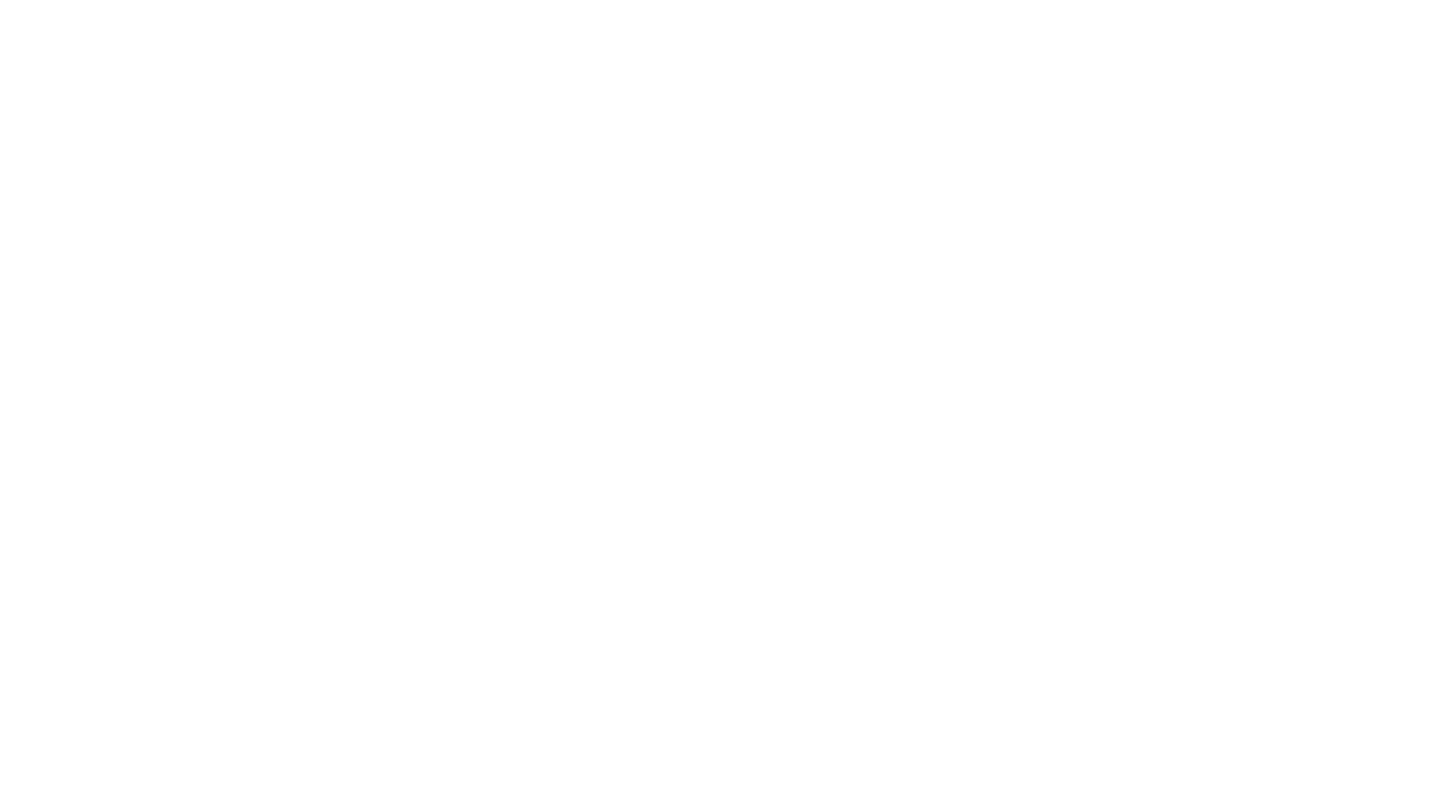
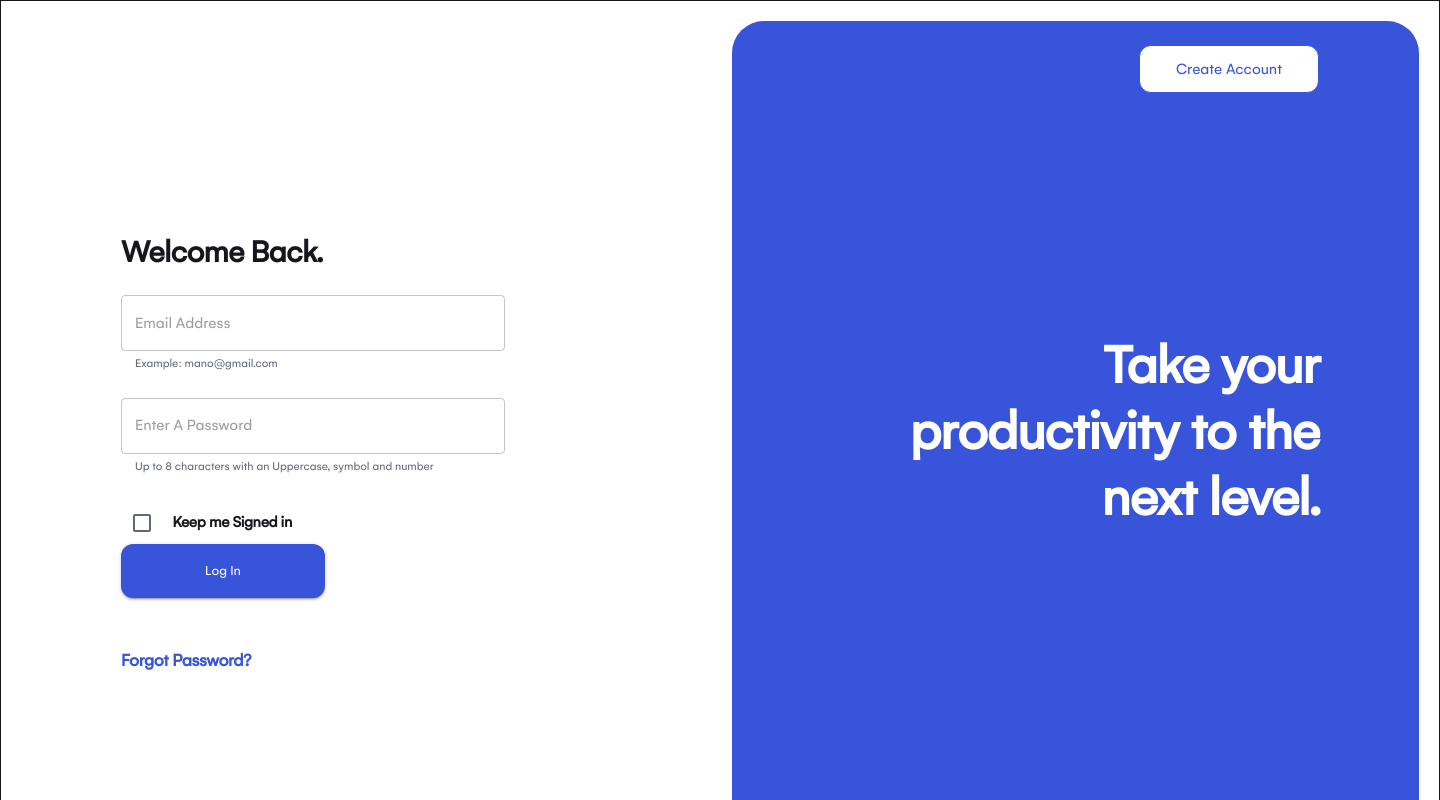
Before and after one commit to SkillBrain-com/pluto-internship, a React (Create React App) app: page /login in a window 1280 px wide. Before the commit this address had no page. Shown: the top 800 px of the page, 1440 px wide, since content can reach past the window. Built offline with nearby package versions, Linux system fonts and the light colour scheme.

Commit message:
add register and login page

```diff
--- a/src/App.jsx
+++ b/src/App.jsx
@@ -4,17 +4,21 @@ import Test from "./pages/TestPage";
 import Tasks from "./pages/Tasks";
 import "./App.css";
 import AddMates from "./pages/AddMates";
+import { CreateAccount } from "./pages/CreateAccount";
+import { Login } from "./pages/Login";
 
-function App() {
+const App = () => {
   return (
     <div>
       <Routes>
         <Route path="/" element={<Tasks />} />
         <Route path="/test" element={<Test />} />
         <Route path="/addmates" element={<AddMates />} />
+        <Route path="/account" element={<CreateAccount />} />
+        <Route path="/login" element={<Login />} />
       </Routes>
     </div>
   );
-}
+};
 
 export default App;
--- /dev/null
+++ b/src/components/authentication/AuthForm.jsx
@@ -0,0 +1,60 @@
+import { Stack, Typography, TextField } from "@mui/material";
+import PropTypes from "prop-types";
+import { HalfPage } from "../shared/layout/HalfPage";
+import Button from "../shared/button/Button";
+
+export const AuthForm = (props) => {
+  const { align, hasLogin } = props;
+  return (
+    <HalfPage sx={{ backgroundColor: "#fff", justifyContent: "flex-start" }}>
+      <Stack
+        direction="row"
+        justifyContent="end"
+        visibility={hasLogin ? "visible" : "hidden"}
+      >
+        <Button variant="login" href="/login">
+          Log In
+        </Button>
+      </Stack>
+
+      <Stack sx={{ width: "384px", paddingTop: "140px" }}>
+        <Typography
+          sx={{
+            fontWeight: "700",
+            fontStyle: "normal",
+            fontSize: "32px",
+            lineHeight: "38px",
+            letterSpacing: "-0.02em",
+            textAlign: align,
+          }}
+        >
+          Create an Account
+        </Typography>
+        <Typography variant="subtitle">It's simple and Easy!!</Typography>
+        <TextField
+          sx={{ paddingTop: "24px" }}
+          // label="Fullname"
+          placeholder="Fullname"
+          helperText="Information about the input"
+        />
+        <TextField
+          sx={{ paddingTop: "24px" }}
+          placeholder="Email Address"
+          helperText="Example: mano@gmail.com"
+        />
+        <TextField
+          sx={{ paddingY: "24px" }}
+          placeholder="Enter A Password"
+          type="password"
+          helperText="Up to 8 characters with an Uppercase, symbol and number"
+        />
+        <Button variant="contained">Create Account</Button>
+      </Stack>
+    </HalfPage>
+  );
+};
+
+AuthForm.propTypes = {
+  align: PropTypes.oneOf(["left", "right"]).isRequired,
+  hasLogin: PropTypes.bool.isRequired,
+};
--- /dev/null
+++ b/src/components/authentication/LoginForm.jsx
@@ -0,0 +1,105 @@
+import { Stack, Typography, TextField, Link } from "@mui/material";
+import PropTypes from "prop-types";
+import { HalfPage } from "../shared/layout/HalfPage";
+import Button from "../shared/button/Button";
+import CheckBox from "@mui/material/Checkbox";
+import { useState } from "react";
+
+export const LoginForm = (props) => {
+  const { align, hasLogin } = props;
+  const [checked, setChecked] = useState(false);
+  const handleChange = (event) => {
+    setChecked(event.target.checked);
+  };
+
+  return (
+    <HalfPage sx={{ backgroundColor: "#fff", justifyContent: "flex-start" }}>
+      <Stack
+        direction="row"
+        justifyContent="end"
+        visibility={hasLogin ? "visible" : "hidden"}
+      >
+        <Button variant="login">Log In</Button>
+      </Stack>
+
+      <Stack sx={{ width: "384px", paddingTop: "140px" }}>
+        <Typography
+          sx={{
+            fontWeight: "700",
+            fontStyle: "normal",
+            fontSize: "32px",
+            lineHeight: "38px",
+            letterSpacing: "-0.02em",
+            textAlign: align,
+          }}
+        >
+          Welcome Back.
+        </Typography>
+
+        <TextField
+          sx={{ paddingTop: "24px" }}
+          placeholder="Email Address"
+          helperText="Example: mano@gmail.com"
+        />
+        <TextField
+          sx={{ paddingTop: "24px" }}
+          placeholder="Enter A Password"
+          type="password"
+          helperText="Up to 8 characters with an Uppercase, symbol and number"
+        />
+
+        <Stack
+          direction="row"
+          spacing={1.2}
+          sx={{ paddingTop: "25px", alignItems: "center" }}
+        >
+          <CheckBox
+            checked={checked}
+            onChange={handleChange}
+            color="primary"
+            size="medium"
+            disableRipple
+          ></CheckBox>
+          <Typography
+            sx={{
+              fontWeight: "600",
+              fontStyle: "normal",
+              fontSize: "16px",
+              lineHeight: "19px",
+              letterSpacing: "-0.02em",
+            }}
+          >
+            Keep me Signed in
+          </Typography>
+        </Stack>
+
+        <Button variant="contained" sx={{ width: "204px" }}>
+          Log In
+        </Button>
+
+        <Stack>
+          <Link
+            href="#"
+            underline="none"
+            sx={{
+              fontWeight: "600",
+              fontStyle: "normal",
+              fontSize: "18px",
+              lineHeight: "22px",
+              letterSpacing: "-0.02em",
+              paddingTop: "52px",
+              textAlign: align,
+            }}
+          >
+            Forgot Password?
+          </Link>
+        </Stack>
+      </Stack>
+    </HalfPage>
+  );
+};
+
+LoginForm.propTypes = {
+  align: PropTypes.oneOf(["left", "right"]).isRequired,
+  hasLogin: PropTypes.bool.isRequired,
+};
--- /dev/null
+++ b/src/components/authentication/Media.jsx
@@ -0,0 +1,53 @@
+import { Stack, Typography } from "@mui/material";
+import Button from "../shared/button/Button";
+import PropTypes from "prop-types";
+import { HalfPage } from "../shared/layout/HalfPage";
+
+export const Media = (props) => {
+  const { align, hasCreate } = props;
+  return (
+    <HalfPage>
+      <Stack
+        direction="row"
+        justifyContent="end"
+        visibility={hasCreate ? "visible" : "hidden"}
+      >
+        <Button variant="create" href="/account">
+          Create Account
+        </Button>
+      </Stack>
+      <Typography
+        sx={{
+          color: "#fff",
+          fontWeight: 600,
+          fontStyle: "normal",
+          fontSize: "56px",
+          lineHeight: "66px",
+          letterSpacing: "-0.02em",
+          paddingTop: "240px",
+          textAlign: align,
+        }}
+      >
+        Take your <br /> productivity to the <br /> next level.
+      </Typography>
+      <Typography
+        sx={{
+          color: "#fff",
+          fontStyle: "normal",
+          fontWeight: 400,
+          fontSize: "20px",
+          lineHeight: "66px",
+          paddingTop: "308px",
+          textAlign: align,
+        }}
+      >
+        SkillBrain 2022 | All Rights Reserved
+      </Typography>
+    </HalfPage>
+  );
+};
+
+Media.propTypes = {
+  align: PropTypes.oneOf(["left", "right"]).isRequired,
+  hasCreate: PropTypes.bool.isRequired,
+};
--- /dev/null
+++ b/src/components/shared/layout/HalfPage.jsx
@@ -0,0 +1,13 @@
+import { Box } from "@mui/material";
+import { styled } from "@mui/material/styles";
+
+export const HalfPage = styled(Box)(({ theme }) => ({
+  display: "flex",
+  flexDirection: "column",
+  justifyContent: "flex-start",
+  width: "688px",
+  height: "984px",
+  backgroundColor: theme.palette.primary.main,
+  borderRadius: "32px",
+  padding: "24px 100px 100px 100px",
+}));
--- /dev/null
+++ b/src/pages/CreateAccount.jsx
@@ -0,0 +1,21 @@
+import { Stack } from "@mui/material";
+import { Media } from "../components/authentication/Media";
+import { AuthForm } from "../components/authentication/AuthForm";
+
+export const CreateAccount = () => {
+  return (
+    <Stack
+      spacing={3}
+      direction="row"
+      sx={{
+        width: "1440px",
+        height: "1024px",
+        padding: "20px",
+        border: "1px solid",
+      }}
+    >
+      <Media align="left" hasCreate={false} />
+      <AuthForm align="left" hasLogin={true} />
+    </Stack>
+  );
+};
--- /dev/null
+++ b/src/pages/Login.jsx
@@ -0,0 +1,21 @@
+import { Stack } from "@mui/system";
+import { Media } from "../components/authentication/Media";
+import { LoginForm } from "../components/authentication/LoginForm";
+
+export const Login = () => {
+  return (
+    <Stack
+      spacing={3}
+      direction="row"
+      sx={{
+        width: "1440px",
+        height: "1024px",
+        padding: "20px",
+        border: "1px solid",
+      }}
+    >
+      <LoginForm align="left" hasLogin={false} />
+      <Media align="right" hasCreate={true} />
+    </Stack>
+  );
+};
--- a/src/theme.js
+++ b/src/theme.js
@@ -29,6 +29,26 @@ const theme = createTheme({
       primary: "#16171D",
       secondary: "#62667E",
       disabled: "#C2C4CF",
+    },
+    inProgress: {
+      main: "#F2F4FD",
+      contrastText: "#3754DB",
+    },
+    inReview: {
+      main: "#F7F2FD",
+      contrastText: "#8937DB",
+    },
+    completed: {
+      main: "#F0FFF9",
+      contrastText: "#00C271",
+    },
+    pending: {
+      main: "#FFFDF5",
+      contrastText: "#DF9A00",
+    },
+    unassigned: {
+      main: "#FFF0F0",
+      contrastText: "#B80020",
     },
   },
   typography: {
@@ -63,6 +83,48 @@ const theme = createTheme({
               }
           `,
     },
+    MuiBadge: {
+      styleOverrides: {
+        status: {
+          padding: "5px 12px",
+          whiteSpace: "nowrap",
+          fontWeight: "600",
+          fontSize: "12px",
+          lineHeight: "14px",
+          height: "23px",
+        },
+      },
+    },
+    MuiButton: {
+      styleOverrides: {
+        login: {
+          width: "180px",
+          height: "48px",
+          border: "1.7px solid #3754DB",
+          color: "#3754DB",
+          fontWeight: "500",
+          fontSize: "16px",
+          lineHeight: "16px",
+        },
+        create: {
+          width: "180px",
+          height: "48px",
+          border: "1.7px solid #3754DB",
+          backgroundColor: "#fff",
+          color: "#3754DB",
+          fontWeight: "500",
+          fontSize: "16px",
+          lineHeight: "16px",
+        },
+      },
+    },
+    MuiTypography: {
+      styleOverrides: {
+        subtitle: {
+          color: "#62667E",
+        },
+      },
+    },
   },
 });
 
```
Lines whose indentation alone changed are shown as unchanged.
